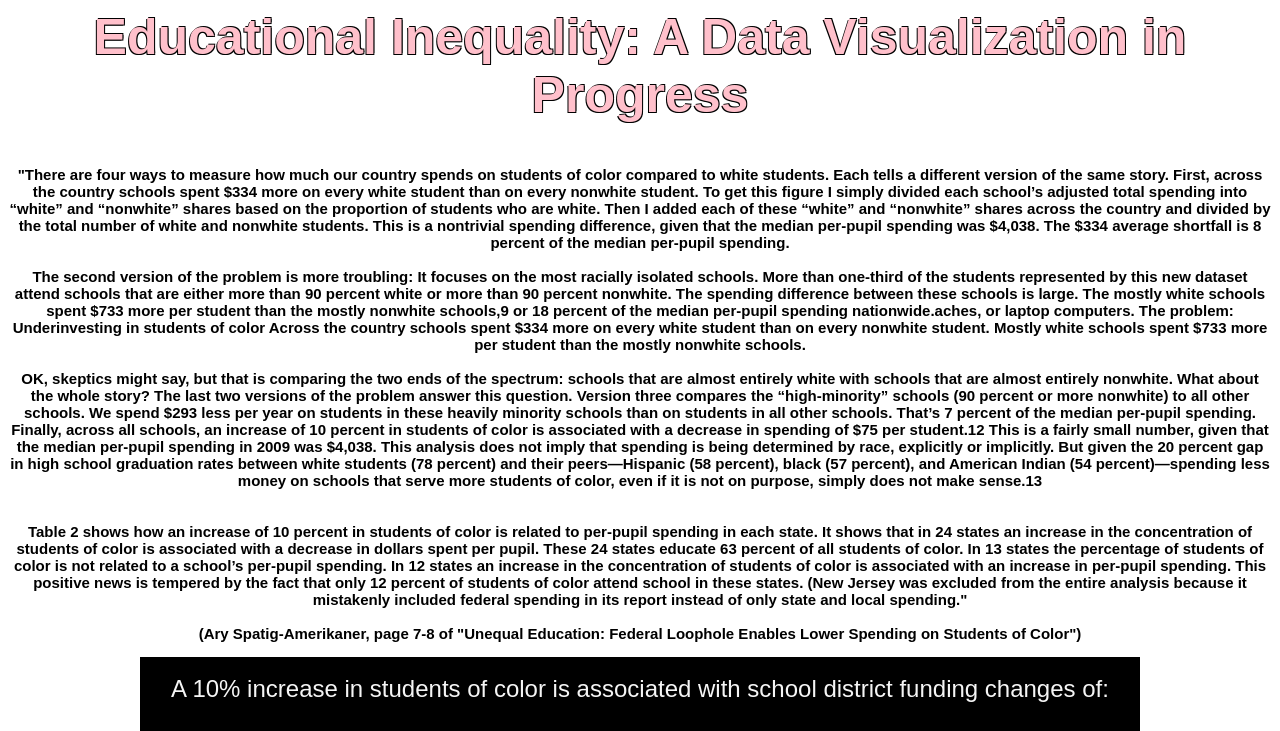
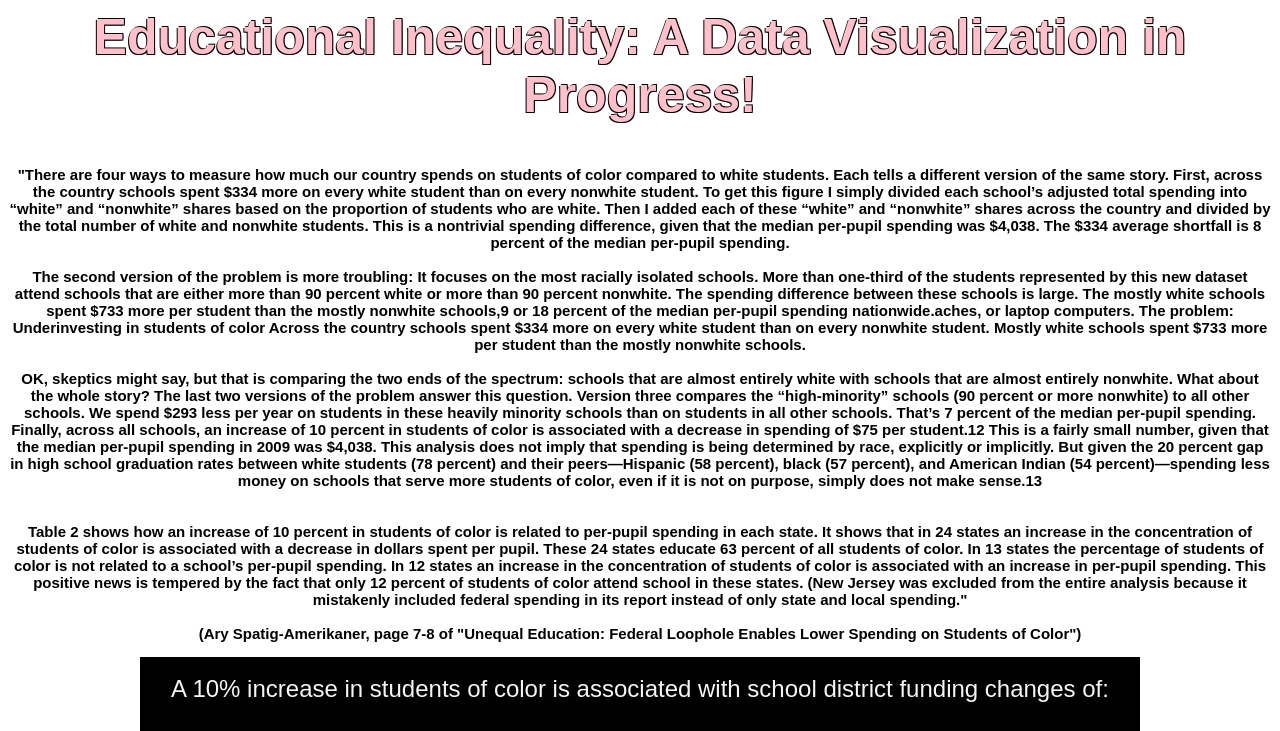
Before and after one commit to istamulier/istamulier.github.io, a website built with webpack: page dist/index.html in a window 1280 px wide. Shown: the top 731 px of the page. Built offline with nearby package versions, Linux system fonts and the light colour scheme.

Commit message:
testjsgit

```diff
--- a/dist/index.html
+++ b/dist/index.html
@@ -16,7 +16,7 @@
 				  1px 1px 0 #000,
 				 1px -1px 0 #000;
 				-1px -1px 0 #000;">
-      Educational Inequality: A Data Visualization in Progress
+      Educational Inequality: A Data Visualization in Progress!
     </h2>
     <p style="font-family:sans-serif;font-weight: bold;"> "There are four ways to measure how much our country spends on students of color
     compared to white students. Each tells a different version of the same story. First,
```
